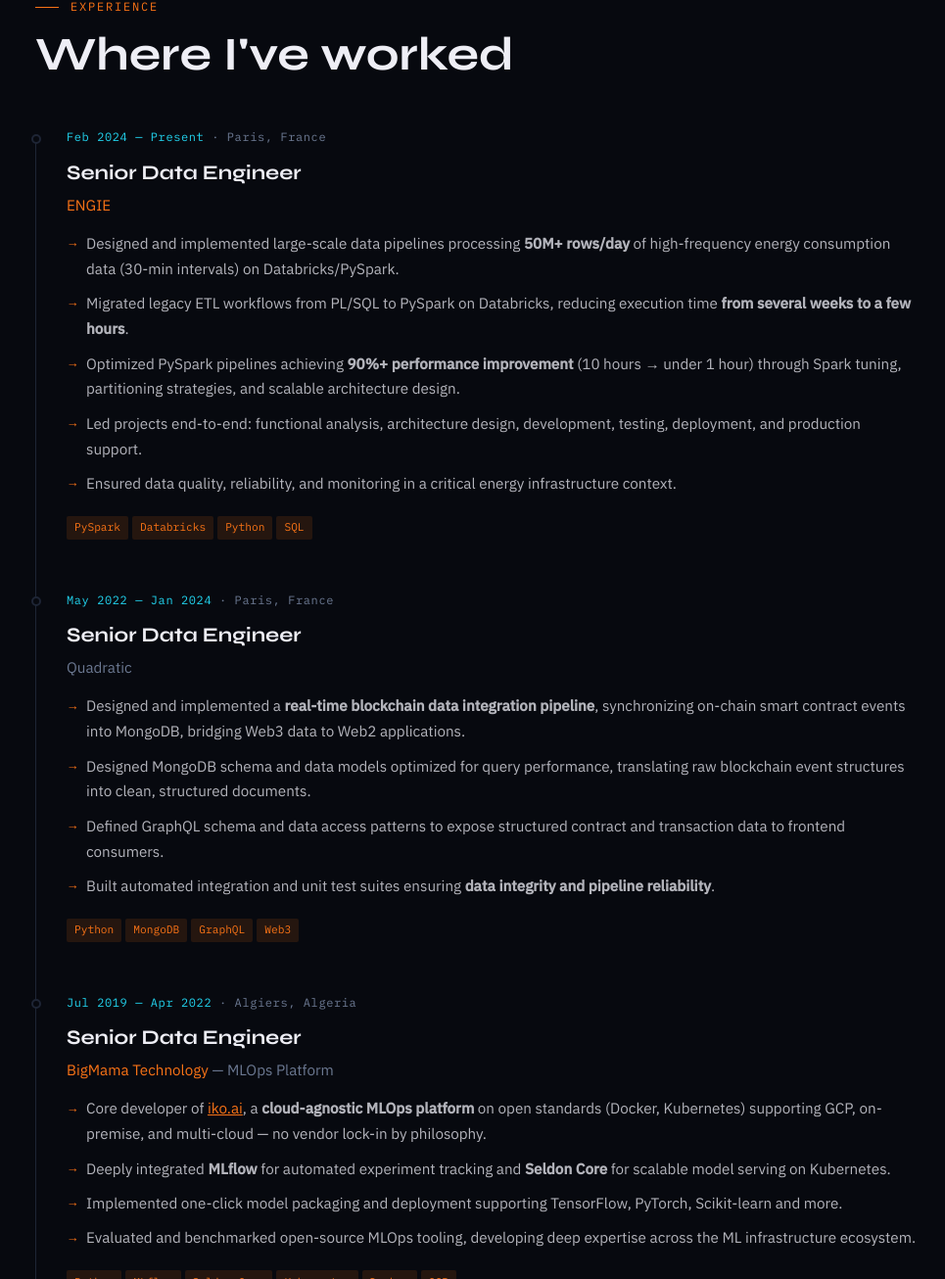
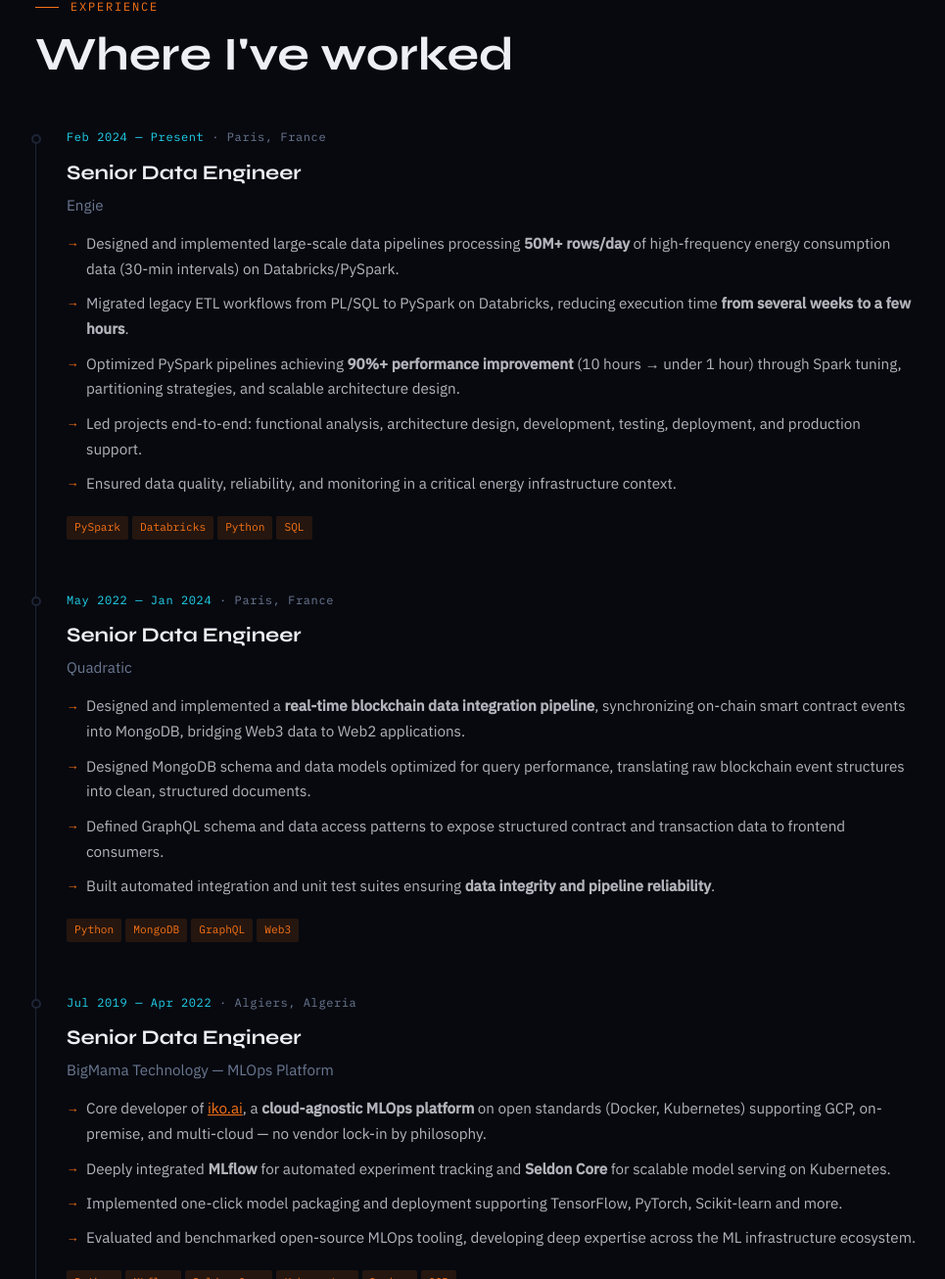
Before and after one commit to mohammedi-haroune/resume, a plain HTML site: page site/index.html in a window 1280 px wide. Shown: the part 1858-3164 px from the top of the page at 98% size, without its empty margins (154-1119 px from the left). Drawn offline with Linux system fonts and the light colour scheme.

Commit message:
feat: same styling for company names

```diff
--- a/site/index.html
+++ b/site/index.html
@@ -179,7 +179,7 @@
             </div>
             <div class="tl-role">Senior Data Engineer</div>
             <div class="tl-company">
-              <a href="https://www.engie.com" target="_blank">ENGIE</a>
+              Engie
             </div>
             <ul class="tl-bullets">
               <li>
@@ -259,8 +259,7 @@
             </div>
             <div class="tl-role">Senior Data Engineer</div>
             <div class="tl-company">
-              <a href="https://iko.ai" target="_blank">BigMama Technology</a> —
-              MLOps Platform
+              BigMama Technology — MLOps Platform
             </div>
             <ul class="tl-bullets">
               <li>
```
